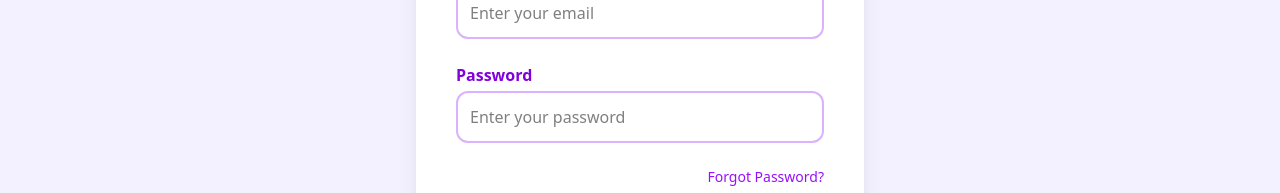
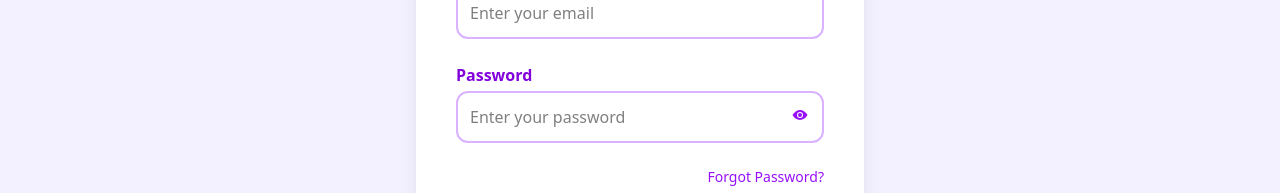
Before and after one commit to SaravananR01/TrustVault, a React (Vite) app in the folder frontend/secure-docs/: page /login in a window 1280 px wide. Shown: the part 389-582 px from the top of the page. Built offline with nearby package versions, Linux system fonts and the light colour scheme.

Commit message:
minor UI updates and added file schema

```diff
--- a/frontend/secure-docs/src/components/Login.jsx
+++ b/frontend/secure-docs/src/components/Login.jsx
@@ -2,11 +2,14 @@ import React from 'react';
 import { useState } from 'react';
 import { Link, useNavigate } from 'react-router-dom';
 import api from '../services/api.js';
+import { IoEyeSharp } from "react-icons/io5";
+import { FaEyeSlash } from "react-icons/fa";
 
 function Login() {
 
   const [email,setEmail]=useState("");
   const [password,setPassword]=useState("");
+  const [showPassword, setShowPassword] = useState(false);
   const [error,setError]=useState("");
 
   function handleChange(event){
@@ -66,16 +69,19 @@ function Login() {
             />
           </div>
 
-          <div>
+          <div className='relative'>
             <label className="block mb-1 text-purple-700 font-semibold">Password</label>
             <input
-              type="password"
+              type= {showPassword ? "text":"password"}
               name="password"
               className="w-full p-3 border-2 border-purple-300 rounded-xl focus:outline-none focus:border-purple-600 transition"
               placeholder="Enter your password"
               onChange={handleChange}
               value={password}
             />
+            <div className='absolute right-4 top-10 text-purple-600 cursor-pointer mt-1' onClick={()=>setShowPassword(!showPassword)}>
+              {showPassword ? <FaEyeSlash /> : <IoEyeSharp />}
+            </div>
           </div>
 
           <div className="text-right text-sm">
--- a/frontend/secure-docs/src/components/MainPage.jsx
+++ b/frontend/secure-docs/src/components/MainPage.jsx
@@ -5,10 +5,12 @@ import TopBar from './TopBar'
 
 function MainPage() {
   return (
-    <div>
+    <div className='flex'>
         {/* <TopBar/> */}
         <SideBar/>
+        <div className='bg-purple-200'>
 
+        </div>
     </div>
   )
 }
```
Also changed, not shown: 1 other file (tests, documents, lock files or other folders).
